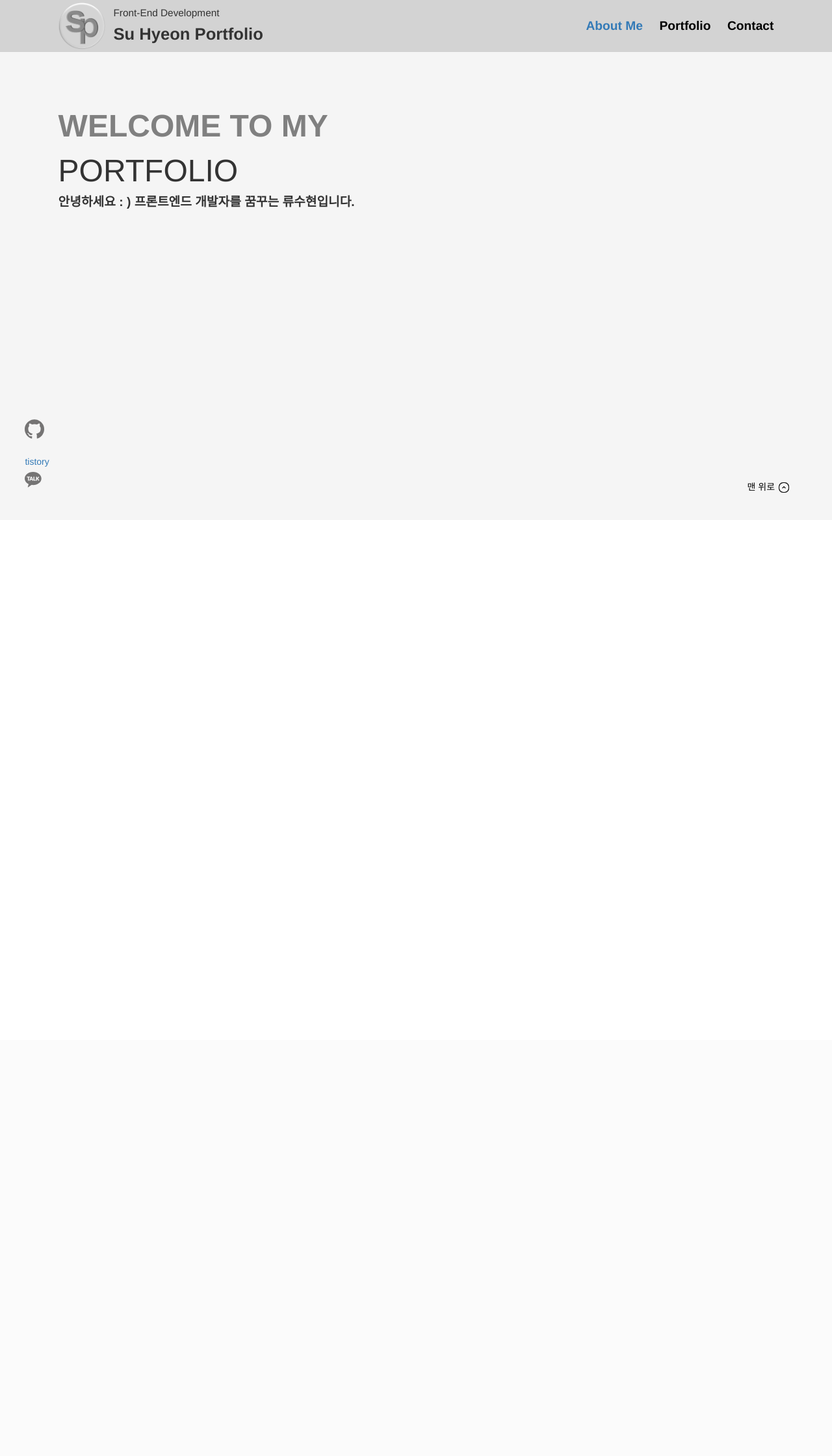
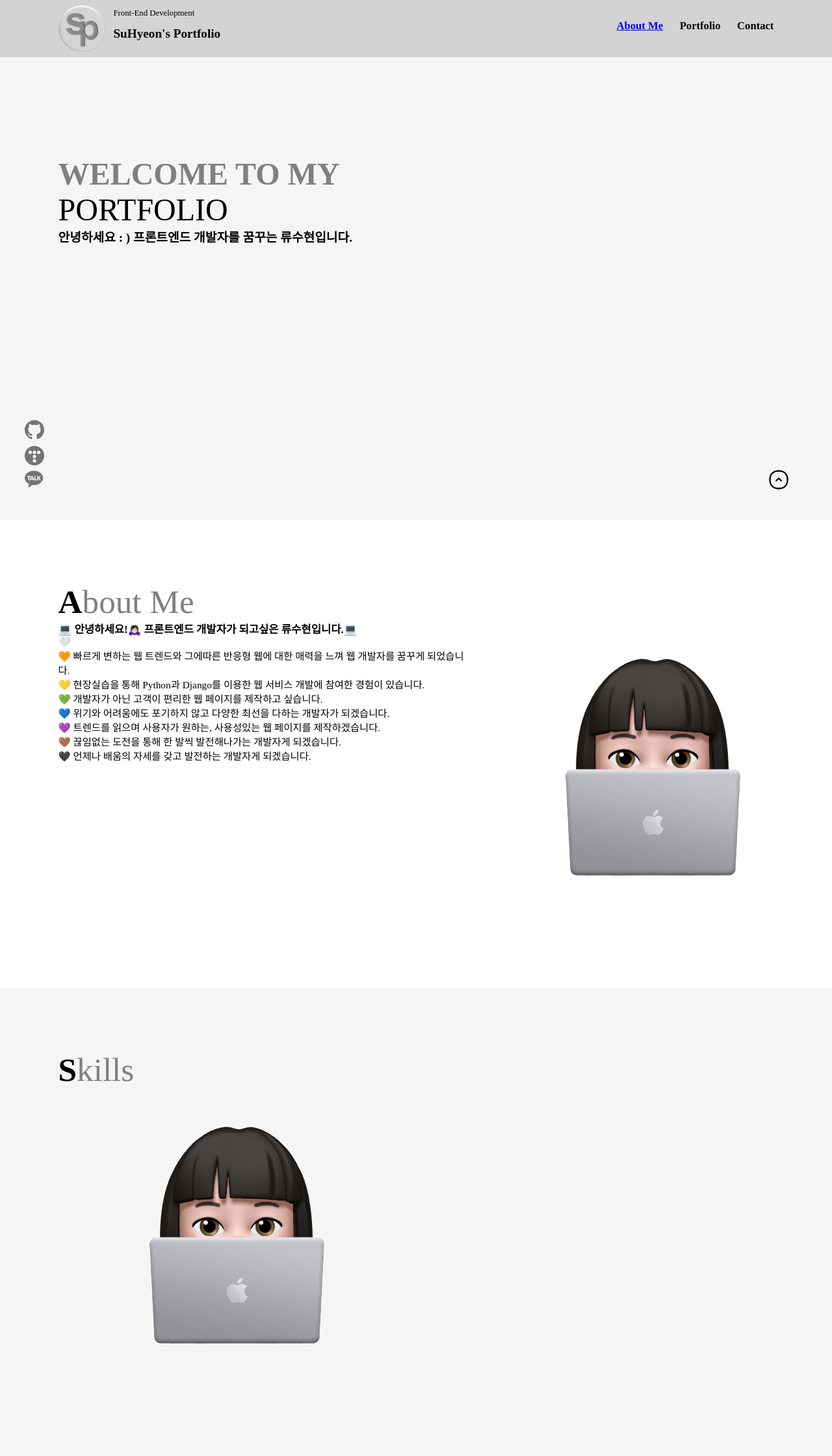
Before and after one commit to suya02/Portfolio, a Django app: page / in a window 1280 px wide. Shown: the whole page at 65% size. Before the commit the page ends 758 px from the top, so only its background shows below. Run offline with Django 3.2, Linux system fonts and the light colour scheme; some libraries are stand-ins or nearby versions.

Commit message:
AboutMe made

```diff
--- a/blog/static/css/blog.css
+++ b/blog/static/css/blog.css
@@ -11,6 +11,8 @@
     float : left;
     padding-left: 7vw;
     padding-right: 1vw;
+    padding-top: 0.5vh;
+    padding-bottom: 0.5vh;
     vertical-align: middle;
     line-height: 9vh;
 }
@@ -19,20 +21,20 @@
     float: left;
     vertical-align: middle;
     line-height: 4vh;
-    padding-left: 0;}
+    padding-left: 0;
+}
 
 .logo_text_smaill {
-    font-size: 1.2vw;
+    font-size: 1vw;
 }
 
 .logo_text_big {
-    font-size: 2vw;
+    font-size: 1.5vw;
     font-weight: bold;
 }
 
 li {
     list-style:none;
-    float : left;
     padding-left: 2vw;
 }
 
@@ -41,7 +43,7 @@ li {
     color: black;
     text-decoration:none;
     font-weight: bold;
-    font-size: 1.5vw;
+    font-size: 1.3vw;
     float : right;
     vertical-align: middle;
     line-height: 9vh;
@@ -50,7 +52,7 @@ li {
 .main_text {
     text-align: left;
     padding-left: 7vw;
-    padding-top: 10vh;
+    padding-top: 30vh;
 }
 
 .main_text_big {
@@ -61,7 +63,6 @@ li {
     font-size: 1.5vw;
     font-weight: bold;
 }
-
 
 .contacts {
     padding-right: 1vw;
@@ -74,3 +75,40 @@ li {
     padding-left: 2vw;
     padding-bottom: 1.5vw;
 }
+
+.about_A {
+    font-size: 4vw;
+    font-weight: bold;
+}
+
+.about_B {
+    font-size: 4vw;
+    color: gray;
+}
+
+.about_text {
+    float: left;
+    width: 50vw;
+    padding-left: 0;
+    font-size: 1.2vw;
+}
+
+.profile {
+    float: left;
+    padding-left: 5vw;
+    padding-right: 5vw;
+    height: 30vh;
+}
+
+.top {
+    display:scroll;
+    position:fixed;
+    bottom: 5vh;
+    right: 5vw;
+}
+
+.section_main {
+    text-align: left;
+    padding-left: 7vw;
+    padding-top: 12vh;
+}
--- /dev/null
+++ b/blog/templates/blog/main.html
@@ -0,0 +1,158 @@
+{% load static %}
+
+<!doctype html>
+<html>
+<head>
+<meta charset="utf-8">
+<title>Suhyeon's Portfolio</title>
+    <style type="text/css">
+        *{margin:0; padding: 0;}
+        html, body{height: 100%;}
+        .section1{width: 100%; height: 100%; background-color: whitesmoke;}
+        .section2{width: 100%; height: 90%; background-color: white;}
+        .section3{width: 100%; height: 90%; background-color: whitesmoke;}
+    </style>
+
+    <link rel="stylesheet" href="{% static 'css/blog.css' %}" >
+    <link rel="stylesheet" href="{% static 'images/to_top.png' %}">
+{#    <link rel="stylesheet" href="//maxcdn.bootstrapcdn.com/bootstrap/3.2.0/css/bootstrap.min.css">#}
+{#    <link rel="stylesheet" href="//maxcdn.bootstrapcdn.com/bootstrap/3.2.0/css/bootstrap-theme.min.css">#}
+</head>
+<body>
+    <div class="section1">
+        <header class="top_bar" style="display:scroll; position:fixed;">
+            <img class="logo" src="static/images/sp_logo.png" />
+            <div class="logo_text">
+                <div class="logo_text_smaill">Front-End Development</div>
+                <div class="logo_text_big">SuHyeon's Portfolio</div>
+            </div>
+            <div class="menu">
+                <ui>
+                    <li style="float : left;"><a href="aboutMe">About Me</a></li>
+                    <li style="float : left;"><a href="Portfolio" style="color:black; text-decoration:none; font-weight: bold">Portfolio</a></li>
+                    <li style="float : left;"><a href="Contact" style="color:black; text-decoration:none; font-weight: bold">Contact</a></li>
+                </ui>
+            </div>
+        </header>
+
+        <div class="main_text">
+            <div class="main_text_big" style="font-weight: bold; color: gray">WELCOME TO MY </div>
+            <div class="main_text_big">PORTFOLIO</div>
+            <div class="main_text_smaill">안녕하세요 : ) 프론트엔드 개발자를 꿈꾸는 류수현입니다.</div>
+        </div>
+
+        <div class="contacts">
+            <ui>
+                <li class="contact">
+                    <a href="https://github.com/suya02/portfolio" target="_blank" aria-label="Github" style="display:scroll; position:fixed; bottom: 15vh; left: 3vw;">
+                        <svg data-v-321af00c="" version="1.1" id="Capa_1" xmlns="http://www.w3.org/2000/svg" xmlns:xlink="http://www.w3.org/1999/xlink" x="0px" y="0px" width="30px" height="30px" viewBox="0 0 438.549 438.549" xml:space="preserve">
+                        <g data-v-321af00c="">
+                        <path data-v-321af00c="" fill="#757474" d="M409.132,114.573c-19.608-33.596-46.205-60.194-79.798-79.8C295.736,15.166,259.057,5.365,219.271,5.365
+                        c-39.781,0-76.472,9.804-110.063,29.408c-33.596,19.605-60.192,46.204-79.8,79.8C9.803,148.168,0,184.854,0,224.63
+                        c0,47.78,13.94,90.745,41.827,128.906c27.884,38.164,63.906,64.572,108.063,79.227c5.14,0.954,8.945,0.283,11.419-1.996
+                        c2.475-2.282,3.711-5.14,3.711-8.562c0-0.571-0.049-5.708-0.144-15.417c-0.098-9.709-0.144-18.179-0.144-25.406l-6.567,1.136
+                        c-4.187,0.767-9.469,1.092-15.846,1c-6.374-0.089-12.991-0.757-19.842-1.999c-6.854-1.231-13.229-4.086-19.13-8.559
+                        c-5.898-4.473-10.085-10.328-12.56-17.556l-2.855-6.57c-1.903-4.374-4.899-9.233-8.992-14.559
+                        c-4.093-5.331-8.232-8.945-12.419-10.848l-1.999-1.431c-1.332-0.951-2.568-2.098-3.711-3.429c-1.142-1.331-1.997-2.663-2.568-3.997
+                        c-0.572-1.335-0.098-2.43,1.427-3.289c1.525-0.859,4.281-1.276,8.28-1.276l5.708,0.853c3.807,0.763,8.516,3.042,14.133,6.851
+                        c5.614,3.806,10.229,8.754,13.846,14.842c4.38,7.806,9.657,13.754,15.846,17.847c6.184,4.093,12.419,6.136,18.699,6.136
+                        c6.28,0,11.704-0.476,16.274-1.423c4.565-0.952,8.848-2.383,12.847-4.285c1.713-12.758,6.377-22.559,13.988-29.41
+                        c-10.848-1.14-20.601-2.857-29.264-5.14c-8.658-2.286-17.605-5.996-26.835-11.14c-9.235-5.137-16.896-11.516-22.985-19.126
+                        c-6.09-7.614-11.088-17.61-14.987-29.979c-3.901-12.374-5.852-26.648-5.852-42.826c0-23.035,7.52-42.637,22.557-58.817
+                        c-7.044-17.318-6.379-36.732,1.997-58.24c5.52-1.715,13.706-0.428,24.554,3.853c10.85,4.283,18.794,7.952,23.84,10.994
+                        c5.046,3.041,9.089,5.618,12.135,7.708c17.705-4.947,35.976-7.421,54.818-7.421s37.117,2.474,54.823,7.421l10.849-6.849
+                        c7.419-4.57,16.18-8.758,26.262-12.565c10.088-3.805,17.802-4.853,23.134-3.138c8.562,21.509,9.325,40.922,2.279,58.24
+                        c15.036,16.18,22.559,35.787,22.559,58.817c0,16.178-1.958,30.497-5.853,42.966c-3.9,12.471-8.941,22.457-15.125,29.979
+                        c-6.191,7.521-13.901,13.85-23.131,18.986c-9.232,5.14-18.182,8.85-26.84,11.136c-8.662,2.286-18.415,4.004-29.263,5.146
+                        c9.894,8.562,14.842,22.077,14.842,40.539v60.237c0,3.422,1.19,6.279,3.572,8.562c2.379,2.279,6.136,2.95,11.276,1.995
+                        c44.163-14.653,80.185-41.062,108.068-79.226c27.88-38.161,41.825-81.126,41.825-128.906
+                        C438.536,184.851,428.728,148.168,409.132,114.573z">
+                        </path></g></svg>
+                    </a>
+                </li>
+                <li class="contact">
+                    <a style="display:scroll; position:fixed; bottom: 10vh; left: 3vw;" href="https://susnote.tistory.com/" target="_blank" aria-label="Tistory">
+                    <svg xmlns="http://www.w3.org/2000/svg" viewBox="0 0 459 459" height="30px"><title>티스토리 로고</title><g>
+                        <path fill="#757474" d="M229.5,0C102.75,0,0,102.75,0,229.5S102.75,459,229.5,459,459,356.25,459,229.5,356.25,0,229.5,0ZM130.21,191.45a39.57,39.57,0,1,1,39.56-39.57A39.58,39.58,0,0,1,130.21,191.45ZM229.5,390a39.56,39.56,0,1,1,39.56-39.56A39.56,39.56,0,0,1,229.5,390Zm0-99.29a39.56,39.56,0,1,1,39.56-39.56A39.56,39.56,0,0,1,229.5,290.74Zm0-99.29a39.57,39.57,0,1,1,39.56-39.57A39.57,39.57,0,0,1,229.5,191.45Zm99.29,0a39.57,39.57,0,1,1,39.57-39.57A39.57,39.57,0,0,1,328.79,191.45Z"/></g>
+                    </svg>
+                    </a>
+                </li>
+                <li class="contact">
+                    <a href="https://open.kakao.com/o/stW8JRje" target="_blank" aria-label="Kakao" style="display:scroll; position:fixed; bottom: 5vh; left: 3vw;" >
+                    <svg data-v-321af00c="" id="Bold" enable-background="neㅔㅌw 0 0 30 30" height="33" viewBox="0 0 28 28" xmlns="http://www.w3.org/2000/svg">
+                        <path data-v-321af00c="" d="m9.462 9.306-.692 1.951h1.383z" fill="#757474"></path>
+                        <path data-v-321af00c="" d="m12 1c-6.627 0-12 4.208-12 9.399 0 3.356 2.246 6.301 5.625 7.963-1.299 4.45-1.333 4.47-1.113 4.599.276.161.634-.005 5.357-3.311.692.097 1.404.148 2.131.148 6.627 0 12-4.208 12-9.399s-5.373-9.399-12-9.399zm-5.942 12.023c0 .362-.311.657-.692.657s-.692-.295-.692-.657v-4.086h-1.08c-.375 0-.679-.302-.679-.673s.303-.674.678-.674h3.545c.375 0 .679.302.679.673s-.305.674-.679.674h-1.08zm5.378.648c-.72 0-.587-.565-.919-1.195h-2.111c-.329.625-.2 1.195-.919 1.195-.693.001-.815-.421-.604-1.071l1.656-4.33c.117-.33.471-.669.922-.679.452.01.807.349.923.679 1.093 3.39 2.654 5.402 1.052 5.401zm3.939-.092h-2.221c-1.159 0-.454-1.565-.663-5.301 0-.379.317-.688.707-.688s.707.308.707.688v4.04h1.471c.366 0 .663.283.663.63-.001.348-.298.631-.664.631zm5.419-.518c-.025.181-.122.344-.269.454-.955.721-1.661-1.381-2.593-2.271l-.24.239v1.5c0 .38-.31.688-.693.688-.382 0-.692-.308-.692-.688v-4.705c0-.379.31-.688.692-.688s.692.308.692.688v1.478c1.277-.958 1.985-2.67 2.792-1.869.792.786-.848 1.474-1.527 2.422 1.604 2.212 1.909 2.267 1.838 2.752z" fill="#757474"></path>
+                    </svg>
+                    </a>
+                </li>
+            </ui>
+        </div>
+
+        <a class="top" style="" href="#">
+            <img src="static/images/to_top.png" style="width: 2.8vw">
+        </a>
+    </div>
+    {#section1#}
+
+    <div class="section2">
+        <div class="section_main">
+            <div class="about_A" style="float: left">
+                A
+            </div>
+            <div class="about_B">
+                bout Me
+            </div>
+
+            <div>
+                <div class="about_text">
+{#                    <li style="padding-left: 0;">#}
+{#                        <p>s</p>#}
+{#                        <ui>💻 안녕하세요! 프론트엔드 개발자가 되고싶은 류수현입니다.</ui>#}
+{#                        <ui>💻 많은 사람들이 사용하는 웹을 만든다는 것</ui>#}
+{#                        <ui>💻 내가 원하는 대로 만들어지는 생동감</ui>#}
+{#                        <ui>💻 이런 것들에 매력을 느껴 프론트엔드 개발자를 꿈꾸게 되었습니다.</ui>#}
+{#                    </li>#}
+{#                    <li>#}
+{#                        <ui>#}
+{#                            !👋👀#}
+{#                        </ui>#}
+{#                        <ui>2</ui>#}
+{#                    </li>#}
+                    <p style="font-weight: bold; font-size: 1.3vw;">💻 안녕하세요!🙇🏻‍♀  프론트엔드 개발자가 되고싶은 류수현입니다.💻</p>
+                    <p>🤍</p>
+                    <p>🧡 빠르게 변하는 웹 트렌드와 그에따른 반응형 웹에 대한 매력을 느껴 웹 개발자를 꿈꾸게 되었습니다.</p>
+                    <p>💛 현장실습을 통해 Python과 Django를 이용한 웹 서비스 개발에 참여한 경험이 있습니다.</p>
+                    <p>💚 개발자가 아닌 고객이 편리한 웹 페이지를 제작하고 싶습니다.</p>
+                    <p>💙 위기와 어려움에도 포기하지 않고 다양한 최선을 다하는 개발자가 되겠습니다.</p>
+                    <p>💜 트렌드를 읽으며 사용자가 원하는, 사용성있는 웹 페이지를 제작하겠습니다.</p>
+                    <p>🤎 끊임없는 도전을 통해 한 발씩 발전해나가는 개발자게 되겠습니다. </p>
+                    <p>🖤 언제나 배움의 자세를 갖고 발전하는 개발자게 되겠습니다.</p>
+                </div>
+                <div class="profile">
+                    <img src="/static/images/profile.png">
+                </div>
+                </div>
+        </div>
+    </div>
+    {#section2#}
+    <div class="section3">
+        <div class="section_main">
+            <div class="about_A" style="float: left">
+                S
+            </div>
+            <div class="about_B">
+                kills
+            </div>
+
+            <div>
+                <div class="about_text">
+
+                </div>
+                <div class="profile">
+                    <img src="/static/images/profile.png">
+                </div>
+                </div>
+        </div>
+    </div>
+</body>
+</html>
--- a/blog/templates/blog/post_list.html
+++ /dev/null
@@ -1,97 +0,0 @@
-{% load static %}
-
-<!doctype html>
-<html>
-<head>
-<meta charset="utf-8">
-<title>Suhyeon's Portfolio</title>
-    <style type="text/css">
-        *{margin:0; padding: 0;}
-        html, body{height: 100%;}
-        .section1{width: 100%; height: 100%; background-color: whitesmoke;}
-        .section2{width: 100%; height: 100%; background-color: white;;}
-    </style>
-
-    <link rel="stylesheet" href="{% static 'css/blog.css' %}">
-    <link rel="stylesheet" href="{% static 'images/to_top.png' %}">
-    <link rel="stylesheet" href="//maxcdn.bootstrapcdn.com/bootstrap/3.2.0/css/bootstrap.min.css">
-    <link rel="stylesheet" href="//maxcdn.bootstrapcdn.com/bootstrap/3.2.0/css/bootstrap-theme.min.css">
-</head>
-<body>
-    <div class="section1">
-        <header class="top_bar">
-            <img class="logo" src="static/images/sp_logo.png" />
-            <div class="logo_text">
-                <div class="logo_text_smaill">Front-End Development</div>
-                <div class="logo_text_big">Su Hyeon Portfolio</div>
-            </div>
-            <div class="menu">
-                <ui>
-                    <li><a href="aboutMe">About Me</a></li>
-                    <li><a href="Portfolio" style="color:black; text-decoration:none; font-weight: bold">Portfolio</a></li>
-                    <li><a href="Contact" style="color:black; text-decoration:none; font-weight: bold">Contact</a></li>
-                </ui>
-            </div>
-        </header>
-
-        <div class="main_text">
-            <div class="main_text_big" style="font-weight: bold; color: gray">WELCOME TO MY </div>
-            <div class="main_text_big">PORTFOLIO</div>
-            <div class="main_text_smaill">안녕하세요 : ) 프론트엔드 개발자를 꿈꾸는 류수현입니다.</div>
-        </div>
-
-        <div class="contacts">
-            <ui>
-                <li class="contact">
-                    <a href="https://github.com/suya02/portfolio" target="_blank" aria-label="Github" style="display:scroll; position:fixed; bottom: 15vh; left: 3vw;">
-                        <svg data-v-321af00c="" version="1.1" id="Capa_1" xmlns="http://www.w3.org/2000/svg" xmlns:xlink="http://www.w3.org/1999/xlink" x="0px" y="0px" width="30px" height="30px" viewBox="0 0 438.549 438.549" xml:space="preserve">
-                        <g data-v-321af00c="">
-                        <path data-v-321af00c="" fill="#757474" d="M409.132,114.573c-19.608-33.596-46.205-60.194-79.798-79.8C295.736,15.166,259.057,5.365,219.271,5.365
-                        c-39.781,0-76.472,9.804-110.063,29.408c-33.596,19.605-60.192,46.204-79.8,79.8C9.803,148.168,0,184.854,0,224.63
-                        c0,47.78,13.94,90.745,41.827,128.906c27.884,38.164,63.906,64.572,108.063,79.227c5.14,0.954,8.945,0.283,11.419-1.996
-                        c2.475-2.282,3.711-5.14,3.711-8.562c0-0.571-0.049-5.708-0.144-15.417c-0.098-9.709-0.144-18.179-0.144-25.406l-6.567,1.136
-                        c-4.187,0.767-9.469,1.092-15.846,1c-6.374-0.089-12.991-0.757-19.842-1.999c-6.854-1.231-13.229-4.086-19.13-8.559
-                        c-5.898-4.473-10.085-10.328-12.56-17.556l-2.855-6.57c-1.903-4.374-4.899-9.233-8.992-14.559
-                        c-4.093-5.331-8.232-8.945-12.419-10.848l-1.999-1.431c-1.332-0.951-2.568-2.098-3.711-3.429c-1.142-1.331-1.997-2.663-2.568-3.997
-                        c-0.572-1.335-0.098-2.43,1.427-3.289c1.525-0.859,4.281-1.276,8.28-1.276l5.708,0.853c3.807,0.763,8.516,3.042,14.133,6.851
-                        c5.614,3.806,10.229,8.754,13.846,14.842c4.38,7.806,9.657,13.754,15.846,17.847c6.184,4.093,12.419,6.136,18.699,6.136
-                        c6.28,0,11.704-0.476,16.274-1.423c4.565-0.952,8.848-2.383,12.847-4.285c1.713-12.758,6.377-22.559,13.988-29.41
-                        c-10.848-1.14-20.601-2.857-29.264-5.14c-8.658-2.286-17.605-5.996-26.835-11.14c-9.235-5.137-16.896-11.516-22.985-19.126
-                        c-6.09-7.614-11.088-17.61-14.987-29.979c-3.901-12.374-5.852-26.648-5.852-42.826c0-23.035,7.52-42.637,22.557-58.817
-                        c-7.044-17.318-6.379-36.732,1.997-58.24c5.52-1.715,13.706-0.428,24.554,3.853c10.85,4.283,18.794,7.952,23.84,10.994
-                        c5.046,3.041,9.089,5.618,12.135,7.708c17.705-4.947,35.976-7.421,54.818-7.421s37.117,2.474,54.823,7.421l10.849-6.849
-                        c7.419-4.57,16.18-8.758,26.262-12.565c10.088-3.805,17.802-4.853,23.134-3.138c8.562,21.509,9.325,40.922,2.279,58.24
-                        c15.036,16.18,22.559,35.787,22.559,58.817c0,16.178-1.958,30.497-5.853,42.966c-3.9,12.471-8.941,22.457-15.125,29.979
-                        c-6.191,7.521-13.901,13.85-23.131,18.986c-9.232,5.14-18.182,8.85-26.84,11.136c-8.662,2.286-18.415,4.004-29.263,5.146
-                        c9.894,8.562,14.842,22.077,14.842,40.539v60.237c0,3.422,1.19,6.279,3.572,8.562c2.379,2.279,6.136,2.95,11.276,1.995
-                        c44.163-14.653,80.185-41.062,108.068-79.226c27.88-38.161,41.825-81.126,41.825-128.906
-                        C438.536,184.851,428.728,148.168,409.132,114.573z">
-                        </path></g></svg>
-                    </a>
-                </li>
-                <li class="contact">
-                    <a style="display:scroll; position:fixed; bottom: 10vh; left: 3vw;" href="https://susnote.tistory.com/" target="_blank" aria-label="Github">tistory</a>
-                </li>
-                <li class="contact">
-                    <a href="https://github.com/suya02/portfolio" target="_blank" aria-label="Github" style="display:scroll; position:fixed; bottom: 5vh; left: 3vw;" >
-                    <svg data-v-321af00c="" id="Bold" enable-background="neㅔㅌw 0 0 30 30" height="30" viewBox="0 0 28 28" width="30" xmlns="http://www.w3.org/2000/svg">
-                        <path data-v-321af00c="" d="m9.462 9.306-.692 1.951h1.383z" fill="#757474"></path>
-                        <path data-v-321af00c="" d="m12 1c-6.627 0-12 4.208-12 9.399 0 3.356 2.246 6.301 5.625 7.963-1.299 4.45-1.333 4.47-1.113 4.599.276.161.634-.005 5.357-3.311.692.097 1.404.148 2.131.148 6.627 0 12-4.208 12-9.399s-5.373-9.399-12-9.399zm-5.942 12.023c0 .362-.311.657-.692.657s-.692-.295-.692-.657v-4.086h-1.08c-.375 0-.679-.302-.679-.673s.303-.674.678-.674h3.545c.375 0 .679.302.679.673s-.305.674-.679.674h-1.08zm5.378.648c-.72 0-.587-.565-.919-1.195h-2.111c-.329.625-.2 1.195-.919 1.195-.693.001-.815-.421-.604-1.071l1.656-4.33c.117-.33.471-.669.922-.679.452.01.807.349.923.679 1.093 3.39 2.654 5.402 1.052 5.401zm3.939-.092h-2.221c-1.159 0-.454-1.565-.663-5.301 0-.379.317-.688.707-.688s.707.308.707.688v4.04h1.471c.366 0 .663.283.663.63-.001.348-.298.631-.664.631zm5.419-.518c-.025.181-.122.344-.269.454-.955.721-1.661-1.381-2.593-2.271l-.24.239v1.5c0 .38-.31.688-.693.688-.382 0-.692-.308-.692-.688v-4.705c0-.379.31-.688.692-.688s.692.308.692.688v1.478c1.277-.958 1.985-2.67 2.792-1.869.792.786-.848 1.474-1.527 2.422 1.604 2.212 1.909 2.267 1.838 2.752z" fill="#757474"></path></svg>
-
-                    </a>
-                </li>
-            </ui>
-        </div>
-
-        <a class="top" style="display:scroll; position:fixed; bottom: 5vh; right: 5vw; color: black;" href="#">
-            맨 위로 <img src="static/images/to_top.png" width="20vw">
-        </a>
-    </div>
-    {#section1#}
-
-    <div class="section2">
-
-    </div>
-    {#box#}
-</body>
-</html>
--- a/blog/urls.py
+++ b/blog/urls.py
@@ -2,7 +2,7 @@ from django.urls import path
 from . import views
 
 urlpatterns = [
-    path('', views.post_list, name='post_list'),
+    path('', views.main, name='main'),
     path('aboutMe', views.aboutMe, name='aboutMe'),
     path('Portfolio', views.Portfolio, name='Portfolio'),
     path('Contact', views.Contact, name='Contact'),
--- a/blog/views.py
+++ b/blog/views.py
@@ -2,9 +2,9 @@ from django.shortcuts import render
 from django.utils import timezone
 from .models import Post
 
-def post_list(request):
+def main(request):
     posts = Post.objects.filter(published_date__lte=timezone.now()).order_by('published_date')
-    return render(request, 'blog/post_list.html', {'posts': posts})
+    return render(request, 'blog/main.html', {'posts': posts})
 
 def aboutMe(request):
     return render(request, 'blog/aboutMe.html', {})
```
Also changed, not shown: blog/static/images/profile.png (added).
